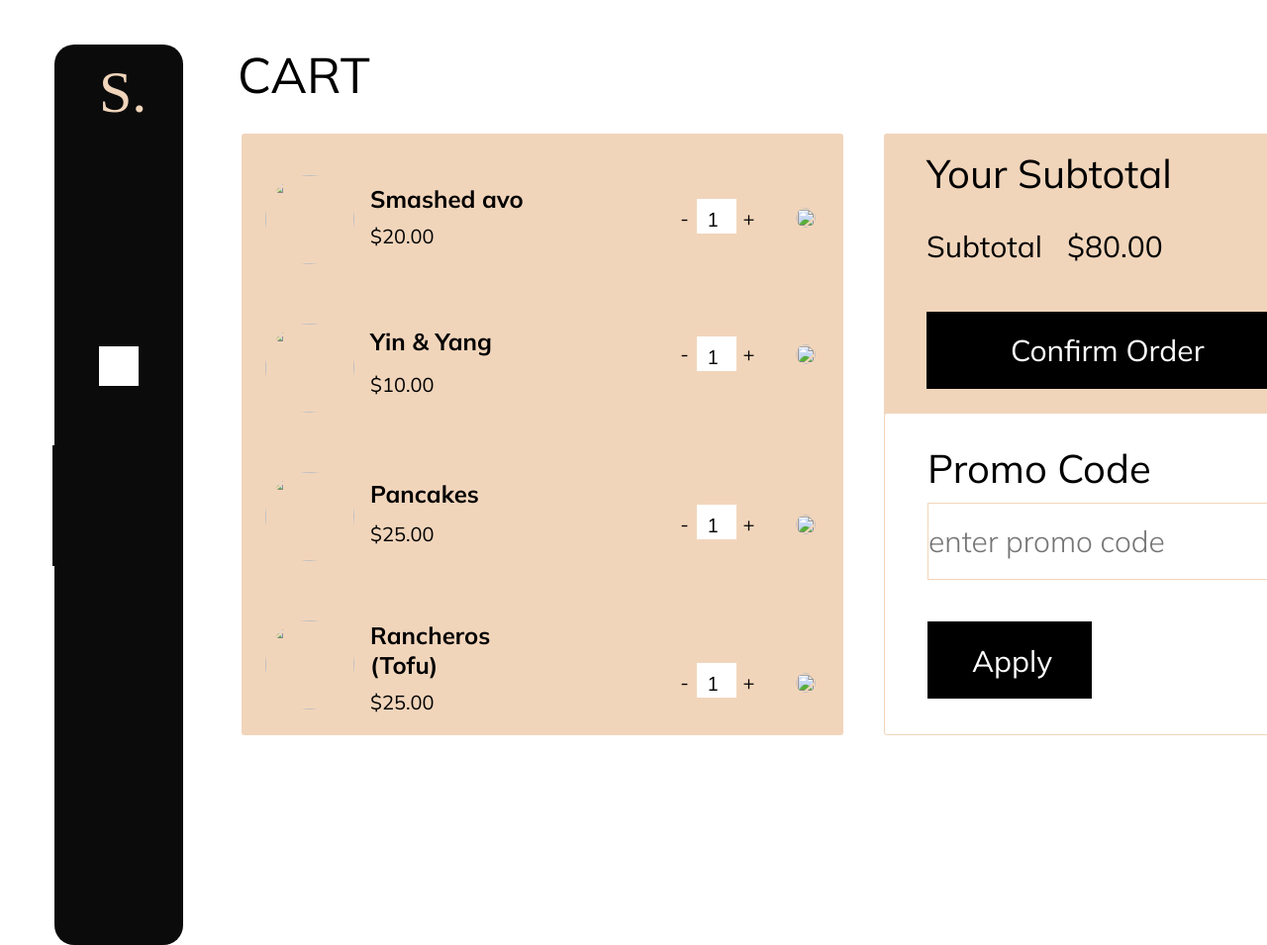
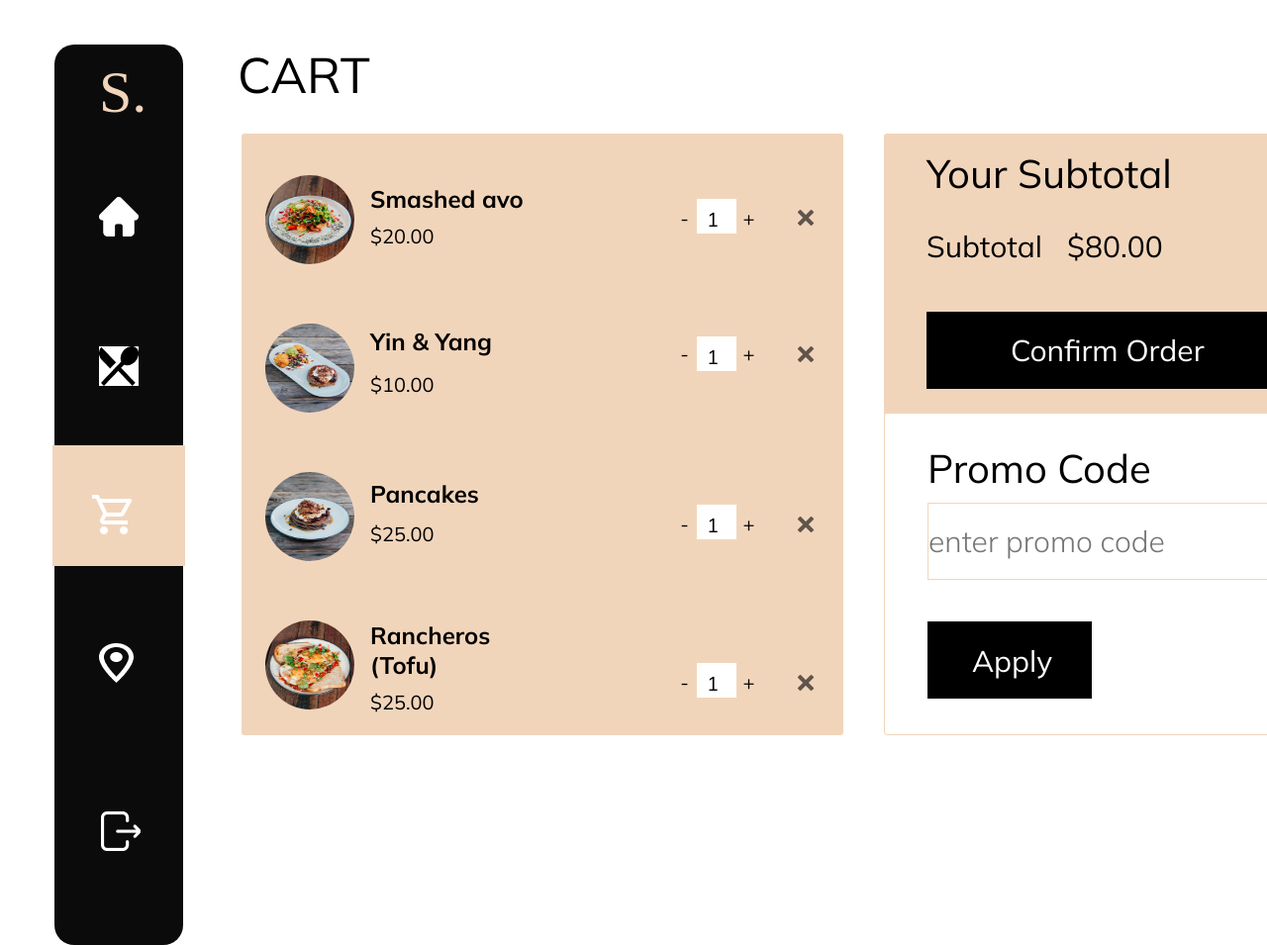
Before and after one commit to saminstein/Sushi-Food-App, a plain HTML site: page cart.html in a window 1280 px wide. Shown: the top 955 px of the page at 99% size. Drawn offline with Linux system fonts and the light colour scheme.

Commit message:
Update cart.html

```diff
--- a/cart.html
+++ b/cart.html
@@ -11,26 +11,26 @@
         <span>S.</span>
 
         <div class="vector">
-            <a href="index.html"><img src="/images/V.png" alt=""></a>
+            <a href="index.html"><img src="V.png" alt=""></a>
         </div>
 
         <div class="cutlery">
-            <img src="/images/P.png" alt="">
+            <img src="P.png" alt="">
         </div>
 
         <div class="box">
-            <img src="/images/Rectangle 17.png" alt="">
+            <img src="Rectangle 17.png" alt="">
             <div class="cart">
-                <img src="/images/cart.png" alt="">
+                <img src="cart.png" alt="">
             </div>
         </div>
 
         <div class="locate">
-            <img src="/images/location.png" alt="">
+            <img src="location.png" alt="">
         </div>
 
         <div class="message">
-            <img src="/images/message.png" alt="">
+            <img src="message.png" alt="">
         </div>
     </div>
 
@@ -43,7 +43,7 @@
     <!-- first side  -->
     <div class="background">
         <div class="elisp">
-            <img src="/images/Rectangle 9.png" alt="">
+            <img src="Rectangle 9.png" alt="">
             <div class="elisp-text">
                 <div class="title">Smashed avo</div>
                 <div class="price">$20.00</div>
@@ -57,12 +57,12 @@
                 <button class="pos">+</button>
             </div>
             <div class="cancel">
-             <img src="/images/Cancel1.png" alt="">
+             <img src="Cancel1.png" alt="">
             </div>
         </div>
 
         <div class="elisp1">
-            <img src="/images/Rectangle 10.png" alt="">
+            <img src="Rectangle 10.png" alt="">
             <div class="elisp1-text">
                 <div class="title">Yin & Yang</div>
                 <div class="price">$10.00</div>
@@ -76,12 +76,12 @@
                 <button class="pos1">+</button>
             </div>
             <div class="cancel1">
-             <img src="/images/Cancel1.png" alt="">
+             <img src="Cancel1.png" alt="">
             </div>
         </div>
 
         <div class="elisp2">
-            <img src="/images/Rectangle 11.png" alt="">
+            <img src="Rectangle 11.png" alt="">
             <div class="elisp2-text">
                 <div class="title">Pancakes</div>
                 <div class="price">$25.00</div>
@@ -95,12 +95,12 @@
                 <button class="pos2">+</button>
             </div>
             <div class="cancel2">
-             <img src="/images/Cancel1.png" alt="">
+             <img src="Cancel1.png" alt="">
             </div>
         </div>
 
         <div class="elisp3">
-            <img src="/images/Rectangle 12.png" alt="">
+            <img src="Rectangle 12.png" alt="">
             <div class="elisp3-text">
                 <div class="title">Rancheros (Tofu)</div>
                 <div class="price">$25.00</div>
@@ -114,7 +114,7 @@
                 <button class="pos3">+</button>
             </div>
             <div class="cancel3">
-             <img src="/images/Cancel1.png" alt="">
+             <img src="Cancel1.png" alt="">
             </div>
         </div>
     </div>
```
